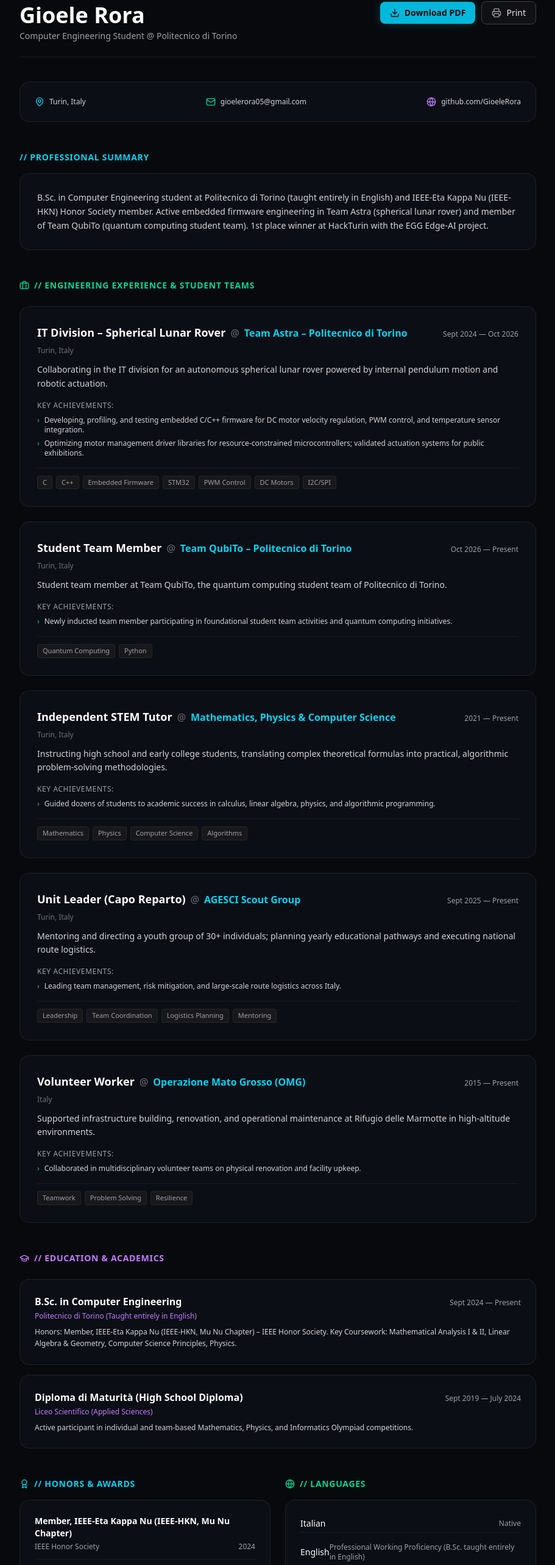
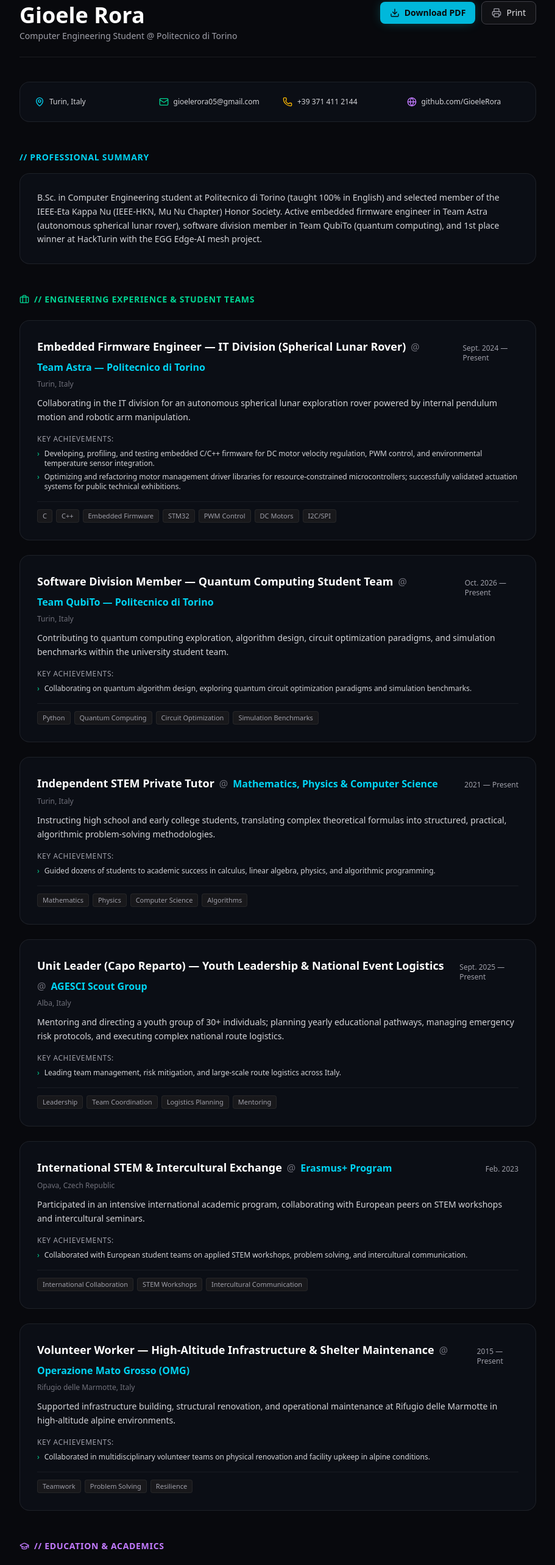
Before and after one commit to GioeleRora/gioggio, a Next.js app: page /cv in a window 1280 px wide. Shown: the part 212-2778 px from the top of the page at 61% size, without its empty margins (184-1095 px from the left). Built offline with nearby package versions, Linux system fonts and the light colour scheme.

Commit message:
feat(cv): update official CV PDF and synchronize data models

```diff
--- a/src/app/cv/page.tsx
+++ b/src/app/cv/page.tsx
@@ -1,6 +1,6 @@
 import { Metadata } from "next";
 import Link from "next/link";
-import { Download, Briefcase, GraduationCap, Award, Globe, Mail, MapPin, ArrowLeft } from "lucide-react";
+import { Download, Briefcase, GraduationCap, Award, Globe, Mail, MapPin, ArrowLeft, Phone } from "lucide-react";
 import { Badge } from "@/components/ui/Badge";
 import { Button } from "@/components/ui/Button";
 import { cvData } from "@/data/cv";
@@ -51,19 +51,27 @@ export default function CvPage() {
       </div>
 
       {/* CV Contact & Meta strip */}
-      <div className="bento-card rounded-2xl p-6 mb-12 flex flex-wrap items-center justify-between gap-4 text-xs font-mono text-zinc-300">
+      <div className="bento-card rounded-2xl p-6 mb-12 grid grid-cols-1 sm:grid-cols-2 md:grid-cols-4 gap-4 text-xs font-mono text-zinc-300">
         <div className="flex items-center gap-2">
-          <MapPin className="w-4 h-4 text-cyan-400" />
+          <MapPin className="w-4 h-4 text-cyan-400 shrink-0" />
           <span>{profileData.location}</span>
         </div>
         <div className="flex items-center gap-2">
-          <Mail className="w-4 h-4 text-emerald-400" />
-          <a href={`mailto:${profileData.email}`} className="hover:underline">
+          <Mail className="w-4 h-4 text-emerald-400 shrink-0" />
+          <a href={`mailto:${profileData.email}`} className="hover:underline truncate">
             {profileData.email}
           </a>
         </div>
+        {profileData.phone && (
+          <div className="flex items-center gap-2">
+            <Phone className="w-4 h-4 text-amber-400 shrink-0" />
+            <a href={`tel:${profileData.phone}`} className="hover:underline">
+              {profileData.phone}
+            </a>
+          </div>
+        )}
         <div className="flex items-center gap-2">
-          <Globe className="w-4 h-4 text-purple-400" />
+          <Globe className="w-4 h-4 text-purple-400 shrink-0" />
           <a href={profileData.github} target="_blank" rel="noopener noreferrer" className="hover:underline">
             github.com/GioeleRora
           </a>
--- a/src/data/cv.ts
+++ b/src/data/cv.ts
@@ -3,71 +3,84 @@ import { CvData } from "@/types/cv";
 export const cvData: CvData = {
   pdfDownloadUrl: "/cv-gioele.pdf",
   summary:
-    "B.Sc. in Computer Engineering student at Politecnico di Torino (taught entirely in English) and IEEE-Eta Kappa Nu (IEEE-HKN) Honor Society member. Active embedded firmware engineering in Team Astra (spherical lunar rover) and member of Team QubiTo (quantum computing student team). 1st place winner at HackTurin with the EGG Edge-AI project.",
+    "B.Sc. in Computer Engineering student at Politecnico di Torino (taught 100% in English) and selected member of the IEEE-Eta Kappa Nu (IEEE-HKN, Mu Nu Chapter) Honor Society. Active embedded firmware engineer in Team Astra (autonomous spherical lunar rover), software division member in Team QubiTo (quantum computing), and 1st place winner at HackTurin with the EGG Edge-AI mesh project.",
   workExperiences: [
     {
-      role: "IT Division – Spherical Lunar Rover",
-      company: "Team Astra – Politecnico di Torino",
+      role: "Embedded Firmware Engineer — IT Division (Spherical Lunar Rover)",
+      company: "Team Astra — Politecnico di Torino",
       location: "Turin, Italy",
-      period: "Sept 2024 — Oct 2026",
-      current: false,
+      period: "Sept. 2024 — Present",
+      current: true,
       description:
-        "Collaborating in the IT division for an autonomous spherical lunar rover powered by internal pendulum motion and robotic actuation.",
+        "Collaborating in the IT division for an autonomous spherical lunar exploration rover powered by internal pendulum motion and robotic arm manipulation.",
       achievements: [
-        "Developing, profiling, and testing embedded C/C++ firmware for DC motor velocity regulation, PWM control, and temperature sensor integration.",
-        "Optimizing motor management driver libraries for resource-constrained microcontrollers; validated actuation systems for public exhibitions.",
+        "Developing, profiling, and testing embedded C/C++ firmware for DC motor velocity regulation, PWM control, and environmental temperature sensor integration.",
+        "Optimizing and refactoring motor management driver libraries for resource-constrained microcontrollers; successfully validated actuation systems for public technical exhibitions.",
       ],
       technologies: ["C", "C++", "Embedded Firmware", "STM32", "PWM Control", "DC Motors", "I2C/SPI"],
     },
     {
-      role: "Student Team Member",
-      company: "Team QubiTo – Politecnico di Torino",
+      role: "Software Division Member — Quantum Computing Student Team",
+      company: "Team QubiTo — Politecnico di Torino",
       location: "Turin, Italy",
-      period: "Oct 2026 — Present",
+      period: "Oct. 2026 — Present",
       current: true,
       description:
-        "Student team member at Team QubiTo, the quantum computing student team of Politecnico di Torino.",
+        "Contributing to quantum computing exploration, algorithm design, circuit optimization paradigms, and simulation benchmarks within the university student team.",
       achievements: [
-        "Newly inducted team member participating in foundational student team activities and quantum computing initiatives.",
+        "Collaborating on quantum algorithm design, exploring quantum circuit optimization paradigms and simulation benchmarks.",
       ],
-      technologies: ["Quantum Computing", "Python"],
+      technologies: ["Python", "Quantum Computing", "Circuit Optimization", "Simulation Benchmarks"],
     },
     {
-      role: "Independent STEM Tutor",
+      role: "Independent STEM Private Tutor",
       company: "Mathematics, Physics & Computer Science",
       location: "Turin, Italy",
       period: "2021 — Present",
       current: true,
       description:
-        "Instructing high school and early college students, translating complex theoretical formulas into practical, algorithmic problem-solving methodologies.",
+        "Instructing high school and early college students, translating complex theoretical formulas into structured, practical, algorithmic problem-solving methodologies.",
       achievements: [
         "Guided dozens of students to academic success in calculus, linear algebra, physics, and algorithmic programming.",
       ],
       technologies: ["Mathematics", "Physics", "Computer Science", "Algorithms"],
     },
     {
-      role: "Unit Leader (Capo Reparto)",
+      role: "Unit Leader (Capo Reparto) — Youth Leadership & National Event Logistics",
       company: "AGESCI Scout Group",
-      location: "Turin, Italy",
-      period: "Sept 2025 — Present",
+      location: "Alba, Italy",
+      period: "Sept. 2025 — Present",
       current: true,
       description:
-        "Mentoring and directing a youth group of 30+ individuals; planning yearly educational pathways and executing national route logistics.",
+        "Mentoring and directing a youth group of 30+ individuals; planning yearly educational pathways, managing emergency risk protocols, and executing complex national route logistics.",
       achievements: [
         "Leading team management, risk mitigation, and large-scale route logistics across Italy.",
       ],
       technologies: ["Leadership", "Team Coordination", "Logistics Planning", "Mentoring"],
     },
     {
-      role: "Volunteer Worker",
+      role: "International STEM & Intercultural Exchange",
+      company: "Erasmus+ Program",
+      location: "Opava, Czech Republic",
+      period: "Feb. 2023",
+      current: false,
+      description:
+        "Participated in an intensive international academic program, collaborating with European peers on STEM workshops and intercultural seminars.",
+      achievements: [
+        "Collaborated with European student teams on applied STEM workshops, problem solving, and intercultural communication.",
+      ],
+      technologies: ["International Collaboration", "STEM Workshops", "Intercultural Communication"],
+    },
+    {
+      role: "Volunteer Worker — High-Altitude Infrastructure & Shelter Maintenance",
       company: "Operazione Mato Grosso (OMG)",
-      location: "Italy",
+      location: "Rifugio delle Marmotte, Italy",
       period: "2015 — Present",
       current: true,
       description:
-        "Supported infrastructure building, renovation, and operational maintenance at Rifugio delle Marmotte in high-altitude environments.",
+        "Supported infrastructure building, structural renovation, and operational maintenance at Rifugio delle Marmotte in high-altitude alpine environments.",
       achievements: [
-        "Collaborated in multidisciplinary volunteer teams on physical renovation and facility upkeep.",
+        "Collaborated in multidisciplinary volunteer teams on physical renovation and facility upkeep in alpine conditions.",
       ],
       technologies: ["Teamwork", "Problem Solving", "Resilience"],
     },
@@ -75,35 +88,54 @@ export const cvData: CvData = {
   education: [
     {
       degree: "B.Sc. in Computer Engineering",
-      institution: "Politecnico di Torino (Taught entirely in English)",
+      institution: "Politecnico di Torino (Taught 100% in English)",
       location: "Turin, Italy",
-      period: "Sept 2024 — Present",
+      period: "Sept. 2024 — Present",
       description:
-        "Honors: Member, IEEE-Eta Kappa Nu (IEEE-HKN, Mu Nu Chapter) – IEEE Honor Society. Key Coursework: Mathematical Analysis I & II, Linear Algebra & Geometry, Computer Science Principles, Physics.",
+        "Honors: Selected Member & Inductee-Elect, IEEE-Eta Kappa Nu (Mu Nu Chapter) — IEEE Honor Society. Academic Merits: Computer Science Principles (30L/30), Digital Electronics Design (30/30), Mathematical Analysis I & II, Linear Algebra & Geometry, Physics. Language Certification: Certified English proficiency level B2 (Cambridge English Assessment).",
     },
     {
       degree: "Diploma di Maturità (High School Diploma)",
       institution: "Liceo Scientifico (Applied Sciences)",
-      location: "Italy",
-      period: "Sept 2019 — July 2024",
+      location: "Alba, Italy",
+      period: "Sept. 2019 — July 2024",
+      grade: "Final Grade: 80/100",
       description:
         "Active participant in individual and team-based Mathematics, Physics, and Informatics Olympiad competitions.",
+    },
+    {
+      degree: "Interdisciplinary Biotech & Electronics Program",
+      institution: "Fondazione Golinelli — Summer Science Academy",
+      location: "Italy",
+      period: "July 2022",
+      description:
+        "Engineered an Arduino-based automated thermocycler, integrating hardware microcontrollers with experimental biological protocols.",
     },
   ],
   certifications: [
     {
-      name: "Member, IEEE-Eta Kappa Nu (IEEE-HKN, Mu Nu Chapter)",
+      name: "Selected Member & Inductee-Elect, IEEE-Eta Kappa Nu (Mu Nu Chapter)",
       issuer: "IEEE Honor Society",
       date: "2024",
     },
     {
-      name: "1st Place @ HackTurin (EGG – Edge-AI Traffic Mesh Network)",
+      name: "1st Place @ HackTurin (EGG – Edge-AI Smart City Mesh Node)",
       issuer: "HackTurin Hackathon",
-      date: "Oct 2026",
+      date: "Oct. 2026",
+    },
+    {
+      name: "Academic Merits: Computer Science (30L/30), Digital Electronics (30/30)",
+      issuer: "Politecnico di Torino",
+      date: "2025",
+    },
+    {
+      name: "Certified English Proficiency Level B2",
+      issuer: "Cambridge English Assessment",
+      date: "2024",
     },
   ],
   languages: [
     { language: "Italian", level: "Native" },
-    { language: "English", level: "Professional Working Proficiency (B.Sc. taught entirely in English)" },
+    { language: "English", level: "B2 Certified — Cambridge English Assessment / Full Professional Working Proficiency" },
   ],
 };
--- a/src/data/profile.ts
+++ b/src/data/profile.ts
@@ -19,6 +19,8 @@ export const profileData: ProfileData = {
   ],
   location: "Turin, Italy",
   email: "gioelerora05@gmail.com",
+  studentEmail: "gioele.rora@studenti.polito.it",
+  phone: "+39 371 411 2144",
   github: "https://github.com/GioeleRora",
   linkedin: "https://www.linkedin.com/in/gioelerora",
   socials: [
--- a/src/types/profile.ts
+++ b/src/types/profile.ts
@@ -17,6 +17,8 @@ export interface ProfileData {
   fullBio: string[];
   location: string;
   email: string;
+  studentEmail?: string;
+  phone?: string;
   github: string;
   linkedin: string;
   socials: SocialLink[];
```
Also changed, not shown: 1 other file (tests, documents, lock files or other folders).
